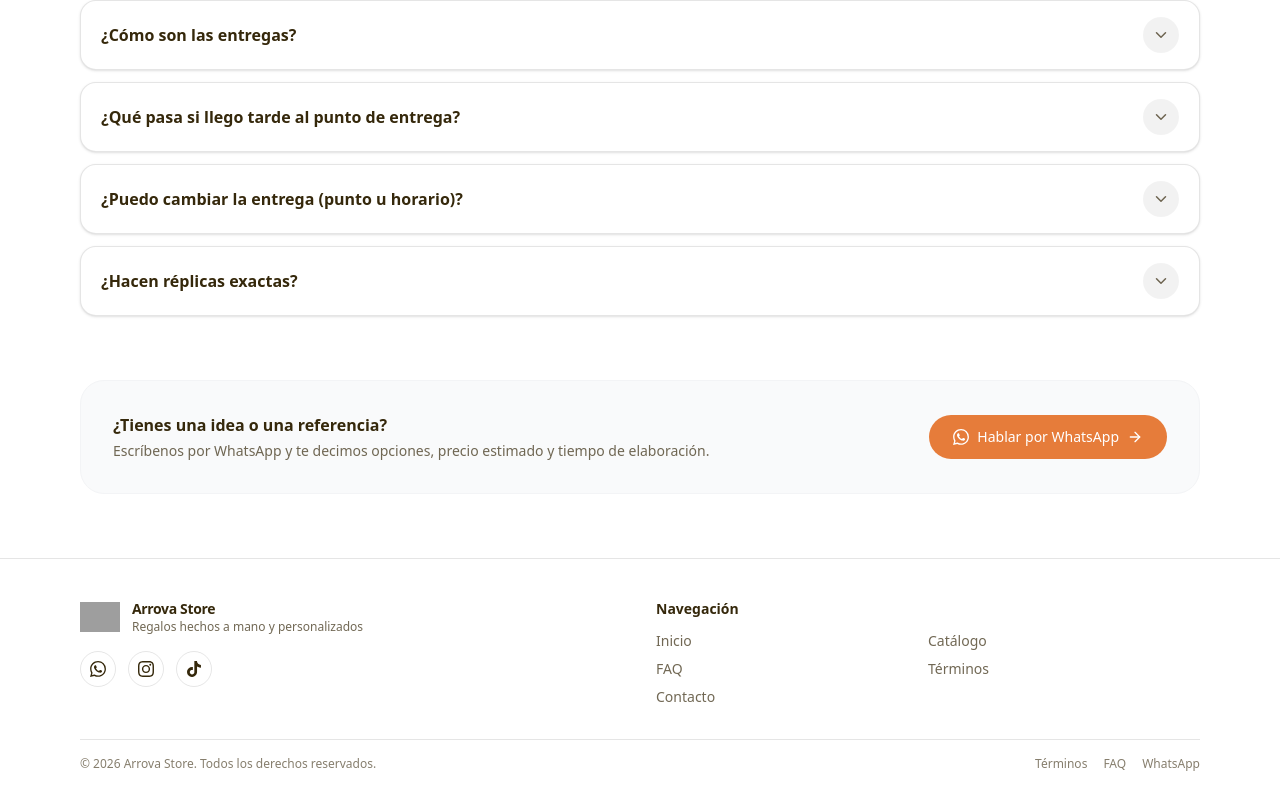
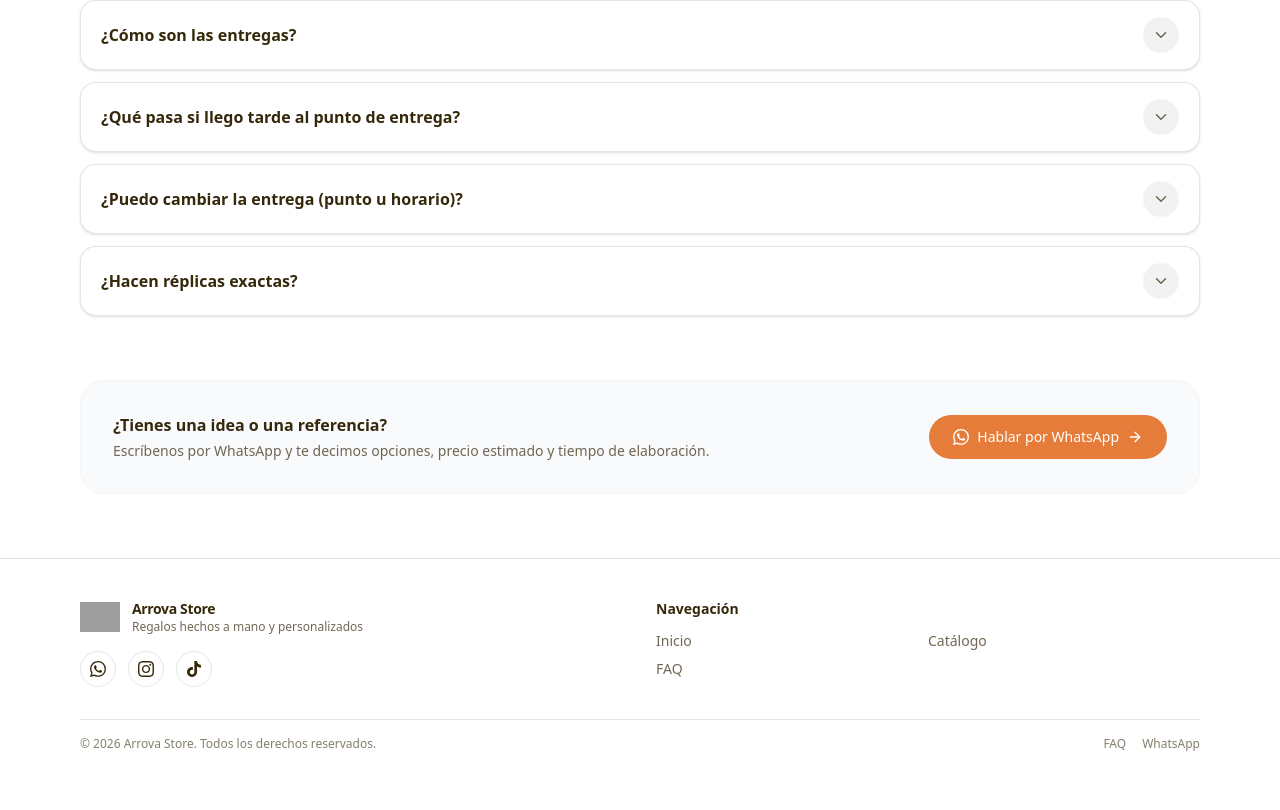
Before and after one commit to renato-av/arrova-store-web-app, a Next.js app: page /faq in a window 1280 px wide. Shown: the part 806-1616 px from the top of the page. Built offline with nearby package versions, Linux system fonts and the light colour scheme; grey boxes are pictures that could not be loaded.

Commit message:
feat: comment out 'Contacto' and 'Términos' links in navigation and footer

```diff
--- a/shared/lib/constants/nav.ts
+++ b/shared/lib/constants/nav.ts
@@ -3,5 +3,5 @@ export const NAVIGATION_HOME_SECTIONS = [
   { href: '/', label: 'Inicio' },
   { href: '/catalogo', label: 'Catálogo' },
   { href: '/sobre-nosotros', label: 'Sobre Nosotros' },
-  { href: '/contacto', label: 'Contacto' },
+  // { href: '/contacto', label: 'Contacto' },
 ]
--- a/shared/ui/components/footer/Footer.tsx
+++ b/shared/ui/components/footer/Footer.tsx
@@ -77,8 +77,8 @@ export function Footer() {
               <li><Link href="/" className="hover:text-ink">Inicio</Link></li>
               <li><Link href="/catalogo" className="hover:text-ink">Catálogo</Link></li>
               <li><Link href="/faq" className="hover:text-ink">FAQ</Link></li>
-              <li><Link href="/terminos" className="hover:text-ink">Términos</Link></li>
-              <li><Link href="/contacto" className="hover:text-ink">Contacto</Link></li>
+              {/* <li><Link href="/terminos" className="hover:text-ink">Términos</Link></li> */}
+              {/* <li><Link href="/contacto" className="hover:text-ink">Contacto</Link></li> */}
             </ul>
           </nav>
         </div>
@@ -87,7 +87,7 @@ export function Footer() {
           <p>© {year} Arrova Store. Todos los derechos reservados.</p>
 
           <div className="flex gap-4">
-            <Link href="/terminos" className="hover:text-ink">Términos</Link>
+            {/* <Link href="/terminos" className="hover:text-ink">Términos</Link> */}
             <Link href="/faq" className="hover:text-ink">FAQ</Link>
             <a href={whatsappHref()} target="_blank" rel="noreferrer" className="hover:text-ink">
               WhatsApp
```
